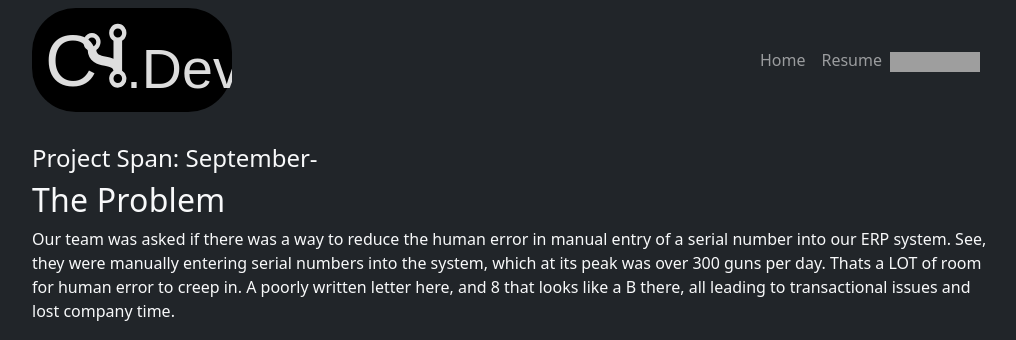
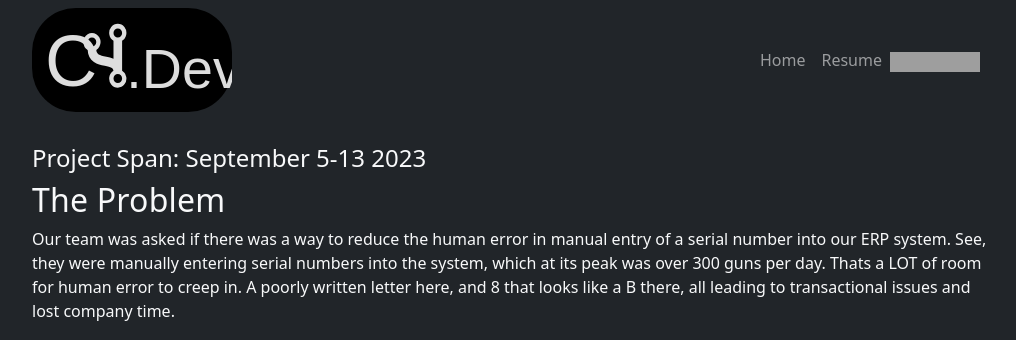
Before and after one commit to ChanceYoung/ChanceYoung.github.io, a Jekyll site: the page built from _projects/packagingsolutionv1.md, in a window 1280 px wide. Shown: the top 340 px of the page, without its empty margins (130-1146 px from the left). Built offline with Jekyll 4.4.1, drawn with Linux system fonts in a browser that asks for light colours; grey boxes are pictures that could not be loaded.

Commit message:
_projects/packagingsolutionv1.md updated from https://stackedit.io/

```diff
--- a/_projects/packagingsolutionv1.md
+++ b/_projects/packagingsolutionv1.md
@@ -6,7 +6,7 @@ tags: [Node, React, C#]
 featured: true
 layout: default
 ---
-#### Project Span: September-
+#### Project Span: September 5-13 2023
 ## The Problem
 Our team was asked if there was a way to reduce the human error in manual entry of a serial number into our ERP system. See, they were manually entering serial numbers into the system, which at its peak was over 300 guns per day. Thats a LOT of room for human error to creep in. A poorly written letter here, and 8 that looks like a B there, all leading to transactional issues and lost company time.
 
```
Also changed, not shown: other parts of _projects/packagingsolutionv1.md (+1 -1 lines).
